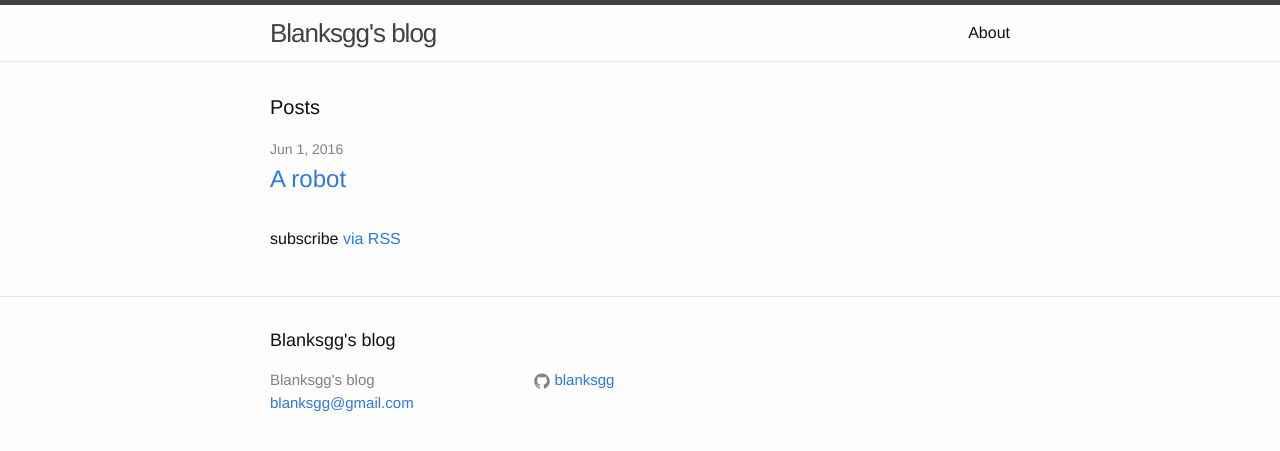
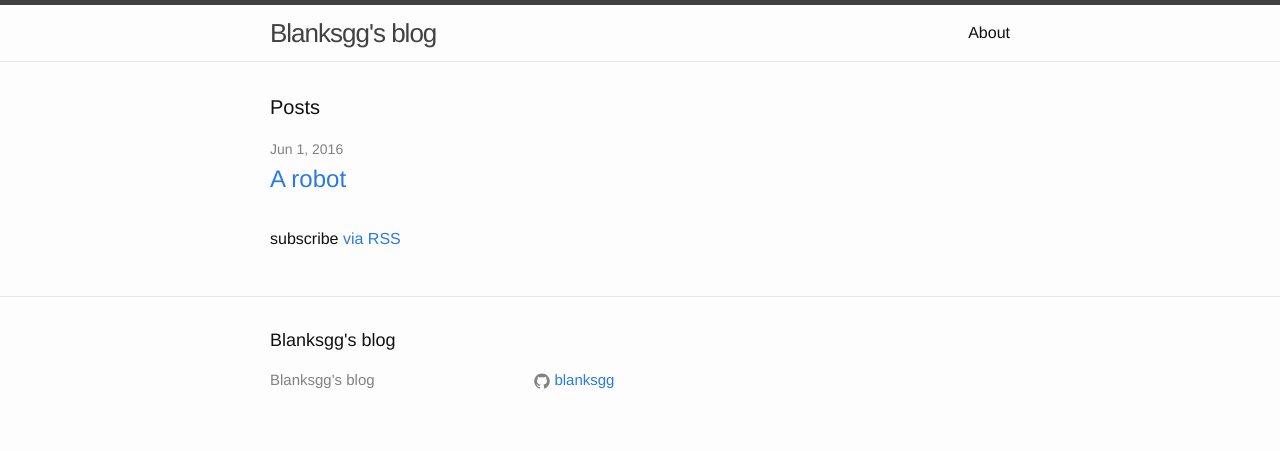
Before and after one commit to blanksgg/blanksgg.github.io, a Jekyll site: the page built from index.html, in a window 1280 px wide. Shown: the top 451 px of the page. Built offline with Jekyll 4.4.1, drawn with Linux system fonts in a browser that asks for light colours.

Commit message:
2016.6.3.5

```diff
--- a/_config.yml
+++ b/_config.yml
@@ -7,7 +7,6 @@
 
 # Site settings
 title: Blanksgg's blog
-email: blanksgg@gmail.com
 description: > # thoughts and skills.
 baseurl: "" # the subpath of your site, e.g. /blog
 url: "http://blanksgg.github.io" # the base hostname & protocol for your site
```
Also changed, not shown: 5 other files.
